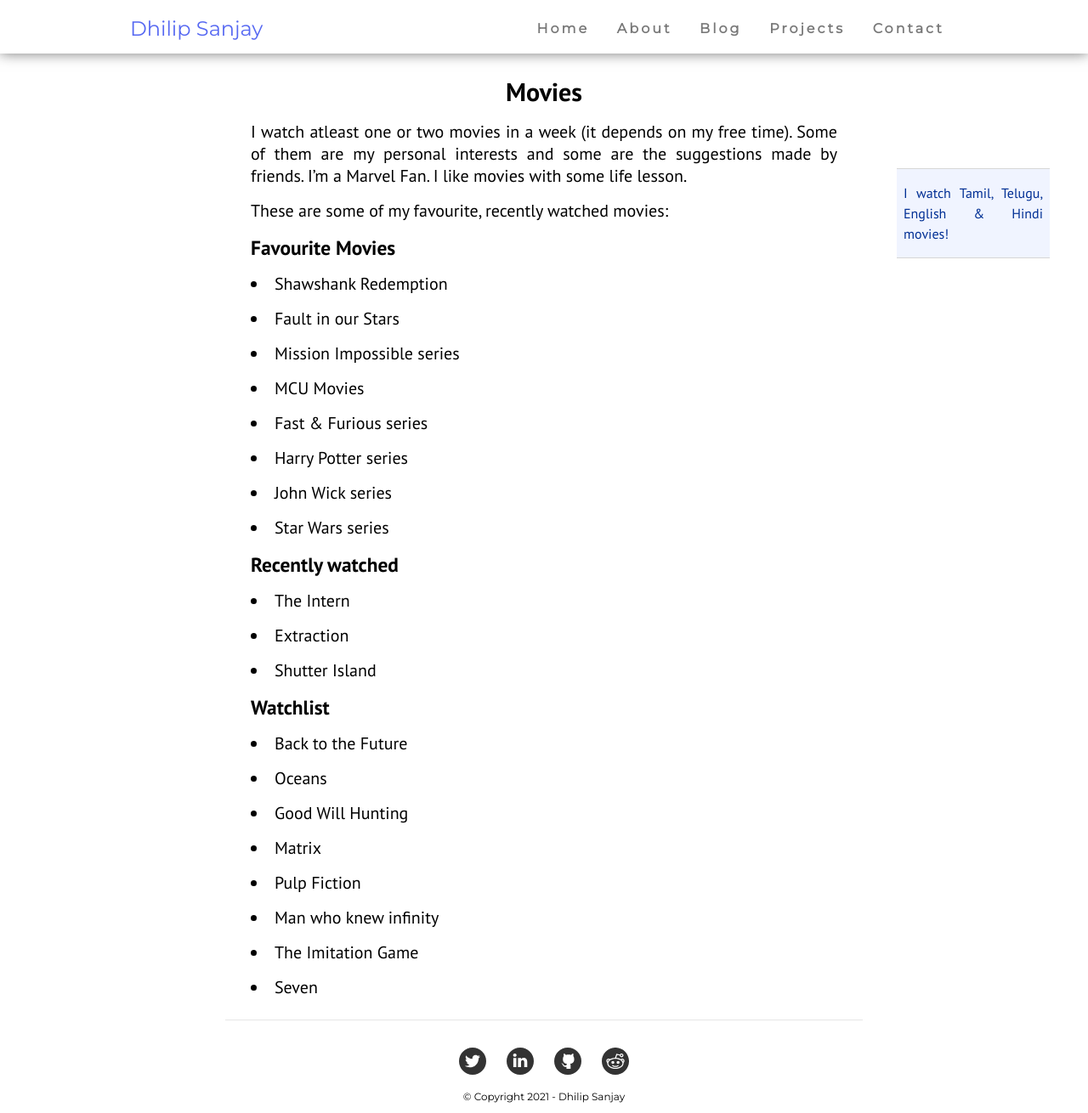
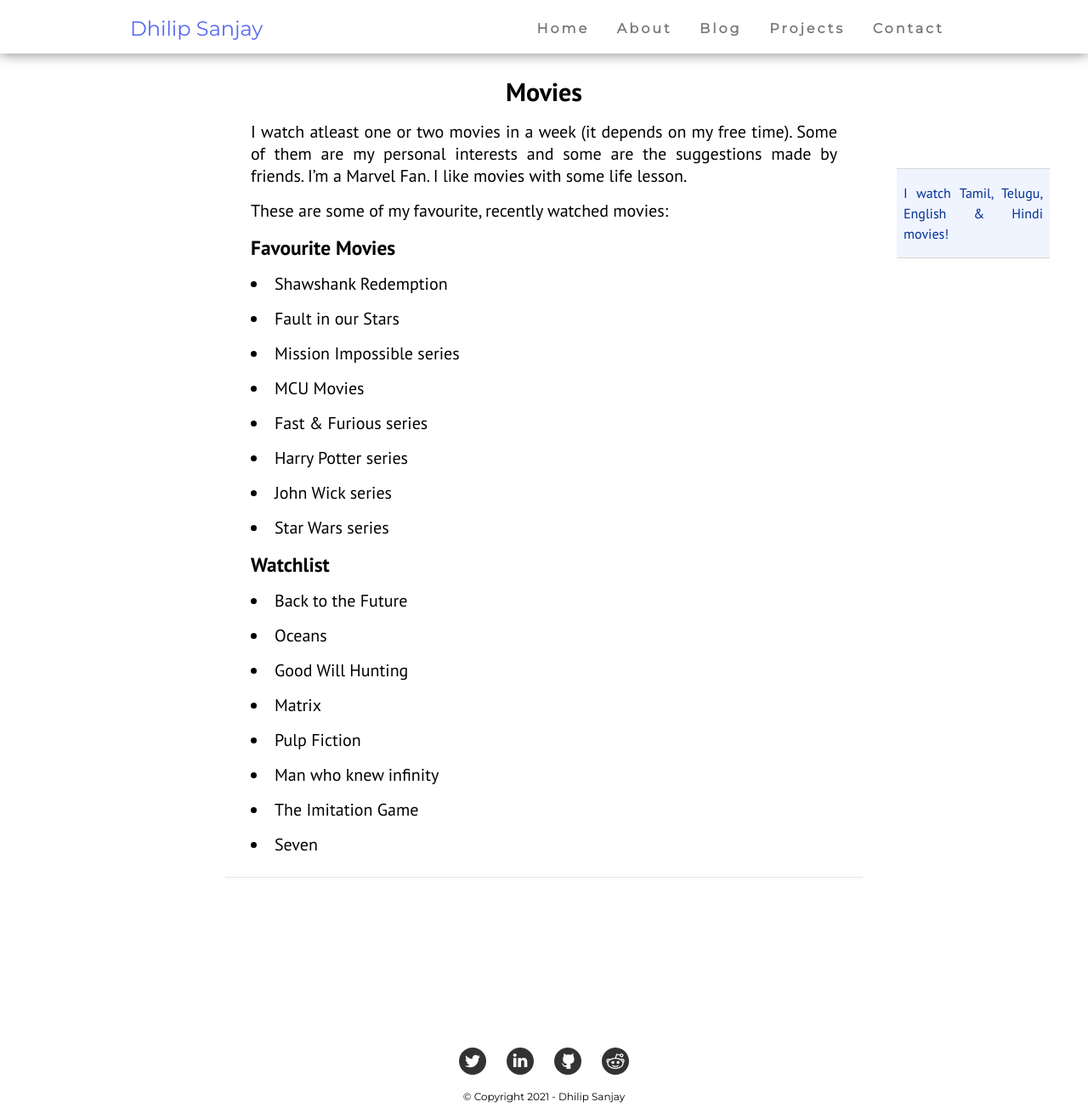
Before and after one commit to DhilipSanjay/DhilipSanjay.github.io, a Jekyll site: the page built from movies.markdown, in a window 1280 px wide and 1310 px high. Shown: the whole window at 85% size. Built offline with Jekyll 4.4.1, drawn with Linux system fonts in a browser that asks for light colours.

Commit message:
Updates in CSS and MD

```diff
--- a/assets/css/main.css
+++ b/assets/css/main.css
@@ -480,9 +480,10 @@
     background: var(--maincolor);
     text-align: center;
     color: white;
-    box-shadow: 0 0 20px 1px rgb(230, 230, 230);
+    box-shadow: 0 0 10px var(--greycolor);
     cursor: pointer;
     transition: all 0.3s ease-in-out;
+    z-index: 20;
 }
 
 @media screen and (min-width: 768px)
--- a/assets/css/project.css
+++ b/assets/css/project.css
@@ -2,7 +2,7 @@
 
 .project-wrapper{
     margin-bottom: 20px;
-    padding: 0 20px;
+    padding: 0;
     padding-bottom: 30%;
 }
 
@@ -88,6 +88,7 @@
     }
 
     .project-wrapper{
+        padding: 0 20px;
         padding-bottom: 20%;
     }
 }
--- a/movies.markdown
+++ b/movies.markdown
@@ -21,11 +21,6 @@
 - John Wick series
 - Star Wars series
 
-### Recently watched
-- The Intern
-- Extraction
-- Shutter Island
-
 ### Watchlist
 - Back to the Future
 - Oceans
--- a/series.markdown
+++ b/series.markdown
@@ -22,3 +22,4 @@
 - Narcos
 - Money Heist
 - Suits
+- The Falcon and the Winter Soldier
```
